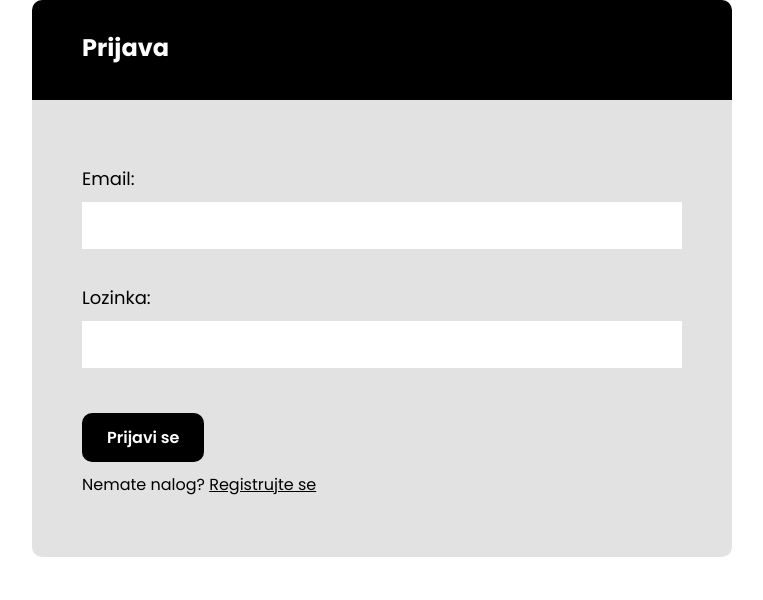
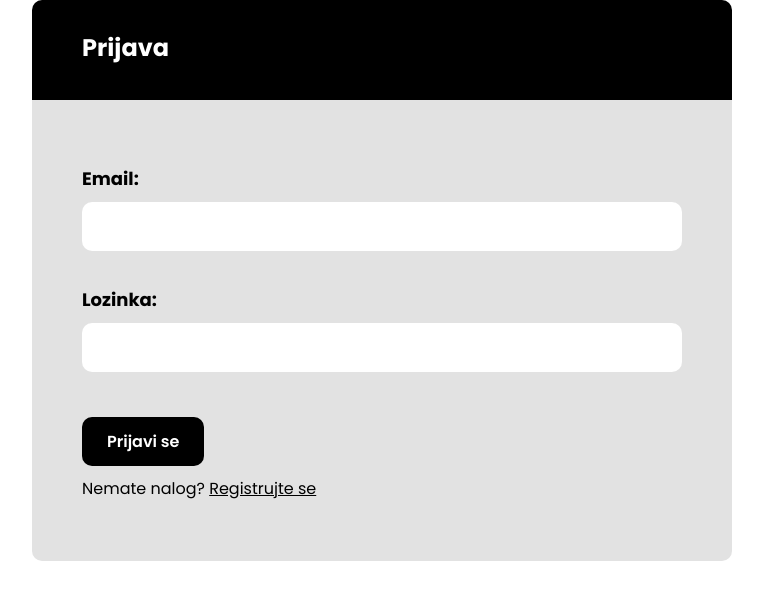
Before and after one commit to nickola23/PHPFitnessApp, a PHP site: page /login.php in a window 1280 px wide. Shown: the part 75-675 px from the top of the page, without its empty margins (258-1021 px from the left). Run offline with PHP 8.4, Linux system fonts and the light colour scheme.

Commit message:
login and groupInfo updated

```diff
--- a/css/login.css
+++ b/css/login.css
@@ -29,6 +29,7 @@
 
 .loginForm label {
     font-size: 18px;
+    font-weight: 700;
     padding: 15px 0 5px 0;
 }
 
@@ -39,11 +40,17 @@
 .loginForm input {
     width: 100%;
     padding: 10px 15px;
-    border: none;
+    border: 1px solid transparent;
     outline: none;
     margin-top: 5px;
     font-size: 18px;
+    font-weight: 500;
     background-color: #fff;
+    border-radius: 10px;
+}
+
+.loginForm input:focus{
+    border: 1px solid #000;
 }
 
 .loginForm p {
```
Also changed, not shown: groupInfo.php (+7 -0 lines).
